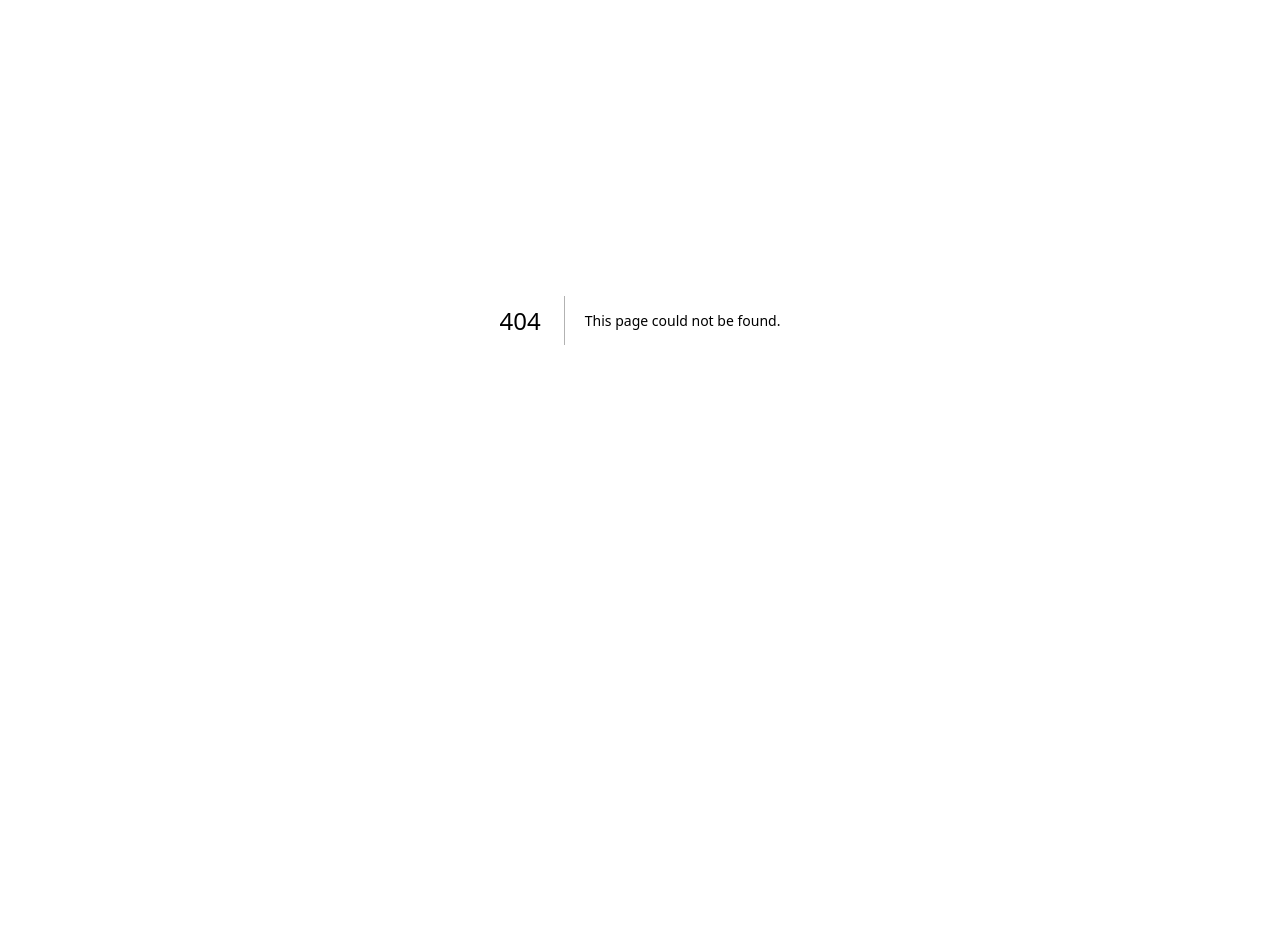
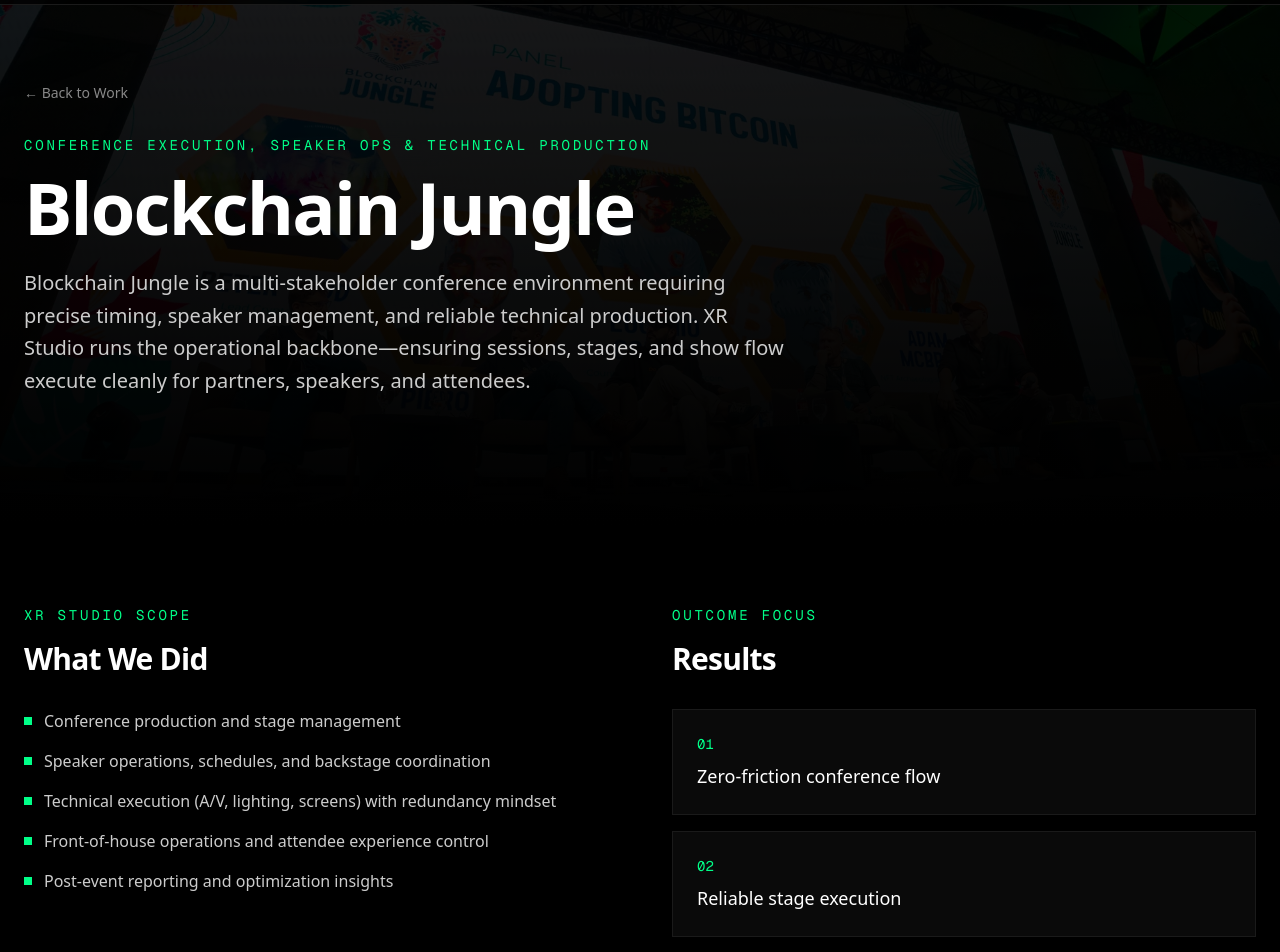
Before and after one commit to LorenzoWynberg/xrstudio.io, a Next.js app: page /work/blockchain-jungle in a window 1280 px wide. Before the commit this address had no page. Shown: the part 80-1032 px from the top of the page. Before the commit the page ends 800 px from the top, so only its background shows below. Built offline with nearby package versions, Linux system fonts and the light colour scheme.

Commit message:
Add case study detail pages

```diff
--- /dev/null
+++ b/app/work/[slug]/page.tsx
@@ -0,0 +1,195 @@
+import Image from "next/image";
+import Link from "next/link";
+import { notFound } from "next/navigation";
+import { Nav, Footer } from "../../components";
+import { caseStudies, getCaseStudyBySlug } from "../../data/case-studies";
+
+export function generateStaticParams() {
+  return caseStudies.map((study) => ({
+    slug: study.slug,
+  }));
+}
+
+export function generateMetadata({ params }: { params: Promise<{ slug: string }> }) {
+  return params.then(({ slug }) => {
+    const study = getCaseStudyBySlug(slug);
+    if (!study) return { title: "Case Study Not Found" };
+    return {
+      title: `${study.name} — XR Studio`,
+      description: study.summary,
+    };
+  });
+}
+
+export default async function CaseStudyPage({ params }: { params: Promise<{ slug: string }> }) {
+  const { slug } = await params;
+  const study = getCaseStudyBySlug(slug);
+
+  if (!study) {
+    notFound();
+  }
+
+  const otherStudies = caseStudies.filter((s) => s.slug !== slug).slice(0, 2);
+
+  return (
+    <div className="min-h-screen bg-black">
+      <Nav />
+
+      {/* Hero */}
+      <section className="relative pt-24 pb-32">
+        <div className="absolute inset-0">
+          <Image
+            src={study.heroImage}
+            alt={study.name}
+            fill
+            className="object-cover opacity-30"
+            priority
+          />
+          <div className="absolute inset-0 bg-gradient-to-t from-black via-black/80 to-black/60" />
+        </div>
+        <div className="relative z-10 max-w-7xl mx-auto px-6 pt-16">
+          <Link
+            href="/work"
+            className="text-[#888] hover:text-[#00ff88] transition-colors text-sm mb-8 inline-block"
+          >
+            ← Back to Work
+          </Link>
+          <p className="text-[#00ff88] text-sm uppercase tracking-[0.2em] mb-4 font-mono">
+            {study.category}
+          </p>
+          <h1 className="text-5xl md:text-7xl font-bold tracking-tight mb-6">
+            {study.name}
+          </h1>
+          <p className="text-xl text-[#ccc] max-w-3xl leading-relaxed">
+            {study.summary}
+          </p>
+        </div>
+      </section>
+
+      {/* Scope */}
+      <section className="py-20 px-6">
+        <div className="max-w-7xl mx-auto">
+          <div className="grid md:grid-cols-2 gap-16">
+            <div>
+              <p className="text-[#00ff88] text-sm uppercase tracking-[0.2em] mb-4 font-mono">
+                XR Studio Scope
+              </p>
+              <h2 className="text-3xl font-bold tracking-tight mb-8">
+                What We Did
+              </h2>
+              <ul className="space-y-4">
+                {study.scope.map((item, i) => (
+                  <li key={i} className="flex items-start gap-3">
+                    <div className="w-2 h-2 bg-[#00ff88] mt-2 shrink-0" />
+                    <span className="text-[#ccc]">{item}</span>
+                  </li>
+                ))}
+              </ul>
+            </div>
+            <div>
+              <p className="text-[#00ff88] text-sm uppercase tracking-[0.2em] mb-4 font-mono">
+                Outcome Focus
+              </p>
+              <h2 className="text-3xl font-bold tracking-tight mb-8">
+                Results
+              </h2>
+              <div className="space-y-4">
+                {study.outcomes.map((outcome, i) => (
+                  <div key={i} className="card p-6">
+                    <span className="text-[#00ff88] font-mono text-sm mb-2 block">
+                      {String(i + 1).padStart(2, "0")}
+                    </span>
+                    <p className="text-lg font-medium">{outcome}</p>
+                  </div>
+                ))}
+              </div>
+            </div>
+          </div>
+        </div>
+      </section>
+
+      {/* Gallery */}
+      {study.gallery.length > 0 && (
+        <section className="py-20 px-6 bg-[#050505] border-y border-[#1a1a1a]">
+          <div className="max-w-7xl mx-auto">
+            <p className="text-[#00ff88] text-sm uppercase tracking-[0.2em] mb-4 font-mono">
+              Gallery
+            </p>
+            <h2 className="text-3xl font-bold tracking-tight mb-12">
+              Event Highlights
+            </h2>
+            <div className="grid md:grid-cols-2 gap-6">
+              {study.gallery.map((image, i) => (
+                <div
+                  key={i}
+                  className="relative aspect-[16/10] overflow-hidden bg-[#0a0a0a] border border-[#1a1a1a]"
+                >
+                  <Image
+                    src={image}
+                    alt={`${study.name} gallery ${i + 1}`}
+                    fill
+                    className="object-cover"
+                  />
+                </div>
+              ))}
+            </div>
+          </div>
+        </section>
+      )}
+
+      {/* Other Case Studies */}
+      <section className="py-20 px-6">
+        <div className="max-w-7xl mx-auto">
+          <p className="text-[#00ff88] text-sm uppercase tracking-[0.2em] mb-4 font-mono">
+            More Work
+          </p>
+          <h2 className="text-3xl font-bold tracking-tight mb-12">
+            Other Case Studies
+          </h2>
+          <div className="grid md:grid-cols-2 gap-8">
+            {otherStudies.map((other) => (
+              <Link
+                key={other.slug}
+                href={`/work/${other.slug}`}
+                className="group relative aspect-[16/10] overflow-hidden bg-[#0a0a0a] border border-[#1a1a1a] hover:border-[#00ff88] transition-all"
+              >
+                <Image
+                  src={other.heroImage}
+                  alt={other.name}
+                  fill
+                  className="object-cover opacity-50 group-hover:opacity-70 group-hover:scale-105 transition-all duration-500"
+                />
+                <div className="absolute inset-0 bg-gradient-to-t from-black via-black/60 to-transparent" />
+                <div className="absolute bottom-0 left-0 right-0 p-8">
+                  <p className="text-[#00ff88] text-xs uppercase tracking-wider mb-2 font-mono">
+                    {other.category}
+                  </p>
+                  <h3 className="text-2xl font-semibold group-hover:text-[#00ff88] transition-colors">
+                    {other.name}
+                  </h3>
+                </div>
+              </Link>
+            ))}
+          </div>
+        </div>
+      </section>
+
+      {/* CTA */}
+      <section className="py-32 px-6 bg-[#050505] border-t border-[#1a1a1a]">
+        <div className="max-w-4xl mx-auto text-center">
+          <h2 className="text-4xl md:text-5xl font-bold tracking-tight mb-6">
+            Ready to create your success story?
+          </h2>
+          <p className="text-[#888] text-lg mb-10 max-w-xl mx-auto">
+            Let&apos;s discuss how XR Studio can execute your next event.
+          </p>
+          <Link href="/contact" className="btn-primary">
+            Contact Us
+          </Link>
+        </div>
+      </section>
+
+      <Footer />
+    </div>
+  );
+}
```
